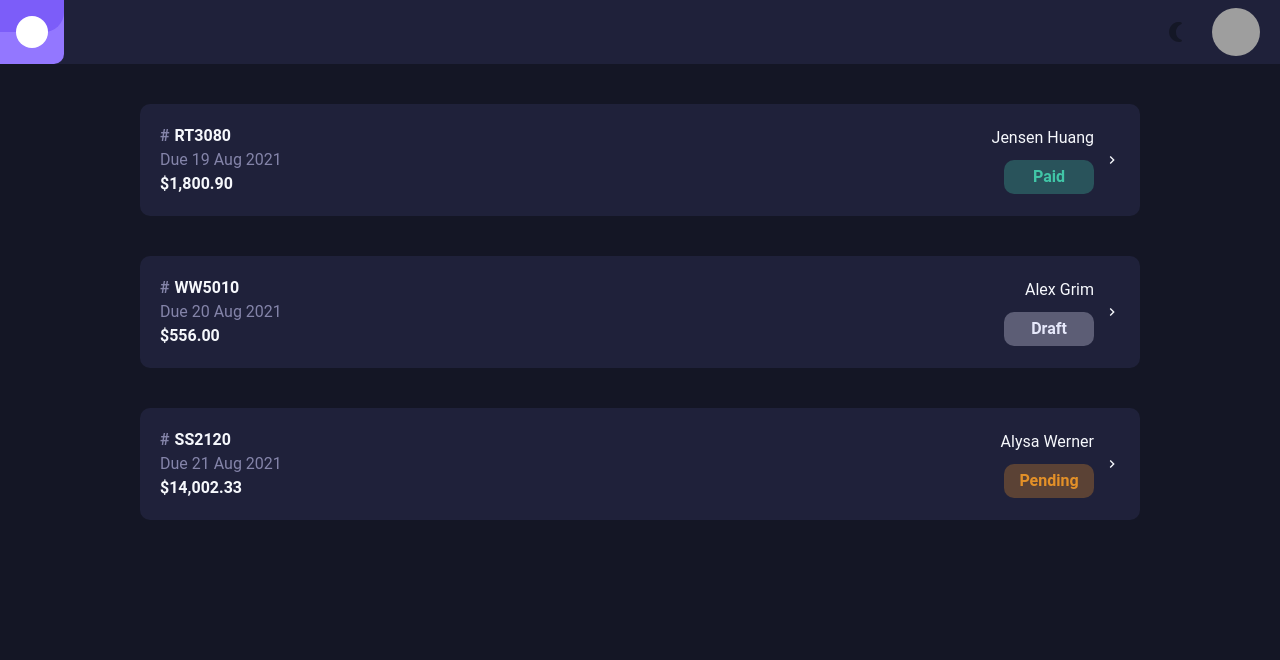
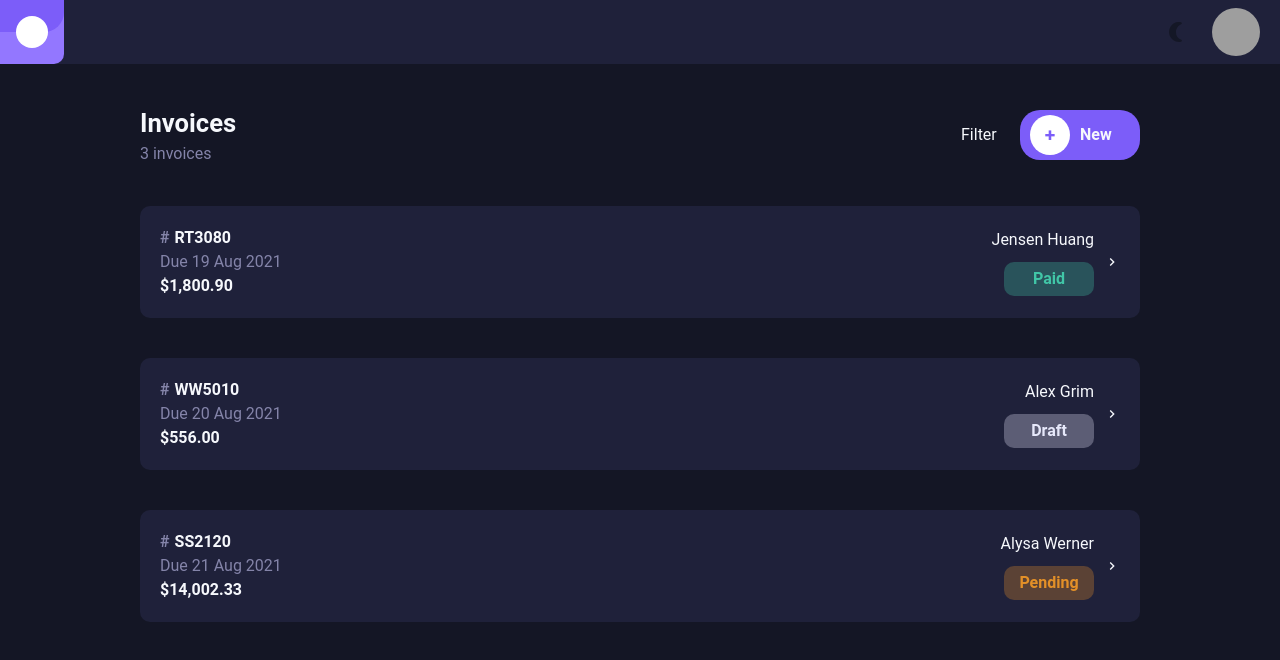
Before and after one commit to xFreshu/my-invoices, a React (Create React App) app: page / in a window 1280 px wide. Shown: the top 660 px of the page. Built offline with nearby package versions, Linux system fonts and the light colour scheme; grey boxes are pictures that could not be loaded.

Commit message:
create filtered section component

```diff
--- /dev/null
+++ b/src/components/molecules/FilterSection/FilterSection.jsx
@@ -0,0 +1,32 @@
+import React from 'react';
+import { StyledFilterSection } from './FilterSection.styles';
+import PropTypes from 'prop-types';
+
+const FilterSection = ({ invoices }) => {
+  return (
+    <StyledFilterSection>
+      <div>
+        <span>Invoices</span>
+        <span>{invoices.length} invoices</span>
+      </div>
+      <div>
+        <select>
+          <option value="MdNightlightRound">Filter</option>
+          <option value="Paid">Paid</option>
+          <option value="Draft">Draft</option>
+          <option value="Pending">Pending</option>
+        </select>
+        <button>
+          <b>+</b>
+          <span>New</span>
+        </button>
+      </div>
+    </StyledFilterSection>
+  );
+};
+
+FilterSection.propTypes = {
+  invoices: PropTypes.array.isRequired
+};
+
+export default FilterSection;
--- /dev/null
+++ b/src/components/molecules/FilterSection/FilterSection.styles.js
@@ -0,0 +1,73 @@
+import styled from 'styled-components';
+
+export const StyledFilterSection = styled.div`
+  display: flex;
+  justify-content: space-between;
+  margin: 40px auto 0;
+  max-width: 1000px;
+  width: 90%;
+  div {
+    :nth-child(1) {
+      display: flex;
+      flex-direction: column;
+      span {
+        :nth-child(1) {
+          font-size: 1.6rem;
+          font-weight: 700;
+          color: ${({ theme }) => theme.fontColor};
+        }
+        :nth-child(2) {
+          color: ${({ theme }) => theme.iconColor};
+        }
+      }
+    }
+    :nth-child(2) {
+      display: flex;
+      flex-direction: row;
+      align-items: center;
+      select {
+        background-color: transparent;
+        border: none;
+        color: ${({ theme }) => theme.fontColor};
+        -moz-appearance: none;
+        -webkit-appearance: none;
+        appearance: none;
+        option {
+          background-color: ${({ theme }) => theme.cardColor};
+          padding: 10px;
+          display: inline-block;
+        }
+      }
+      button {
+        background-color: ${({ theme }) => theme.specialColor};
+        width: 120px;
+        height: 50px;
+        border-radius: 20px;
+        border: none;
+        font-weight: 700;
+        color: ${({ theme }) => theme.fontColor};
+        display: flex;
+        align-items: center;
+        span {
+          margin-right: 10px;
+        }
+        b {
+          display: inline-block;
+          line-height: 40px;
+          background-color: #fff;
+          height: 40px;
+          width: 40px;
+          border-radius: 50%;
+          font-weight: 700;
+          color: ${({ theme }) => theme.specialColor};
+          font-size: 1.2rem;
+          text-align: center;
+          margin: 0 10px 0 10px;
+        }
+        :hover {
+          cursor: pointer;
+        }
+      }
+    }
+  }
+`;
--- /dev/null
+++ b/src/components/organisms/InvoicesContainer/InvoicesContainer.jsx
@@ -0,0 +1,27 @@
+import React from 'react';
+import InvoiceCard from '../../molecules/InvoiceCard/InvoiceCard';
+import { StyledInvoicesContainer } from './InvoicesContainer.styles';
+import PropTypes from 'prop-types';
+
+const InvoicesContainer = ({ invoices = [] }) => {
+  return (
+    <StyledInvoicesContainer>
+      {invoices.map(({ id, dateDue, invoicePrice, contractor, status }) => (
+        <InvoiceCard
+          key={id}
+          id={id}
+          dateDue={dateDue}
+          invoicePrice={invoicePrice}
+          contractor={contractor}
+          status={status}
+        />
+      ))}
+    </StyledInvoicesContainer>
+  );
+};
+
+InvoicesContainer.propTypes = {
+  invoices: PropTypes.array.isRequired
+};
+
+export default InvoicesContainer;
--- /dev/null
+++ b/src/components/organisms/InvoicesContainer/InvoicesContainer.styles.js
@@ -0,0 +1,9 @@
+import styled from 'styled-components';
+
+export const StyledInvoicesContainer = styled.ul`
+  display: flex;
+  align-items: center;
+  flex-direction: column;
+  list-style: none;
+  margin-top: 40px;
+`;
--- a/src/views/App.js
+++ b/src/views/App.js
@@ -1,9 +1,9 @@
 import React, { useState } from 'react';
 import styled from 'styled-components';
 import Navigation from '../components/molecules/Navigation/Navigation';
-import { MdKeyboardArrowRight } from 'react-icons/md';
-import StatusInvoice from '../components/atoms/StatusInvoice/StatusInvoice';
-import InvoiceCard from '../components/molecules/InvoiceCard/InvoiceCard';
+import InvoicesContainer from '../components/organisms/InvoicesContainer/InvoicesContainer';
+import FilterSection from '../components/molecules/FilterSection/FilterSection';
+
 const DUMMY_DATA = [
   {
     id: 'RT3080',
@@ -28,34 +28,13 @@ const DUMMY_DATA = [
   }
 ];
 
-const Test = styled.div`
-  color: ${({ theme }) => theme.paidColor};
-`;
-const InvoicesContainer = styled.ul`
-  display: flex;
-  align-items: center;
-  flex-direction: column;
-  list-style: none;
-  margin-top: 40px;
-`;
-
 const App = () => {
   const [invoices, setInvoices] = useState(DUMMY_DATA);
   return (
     <>
       <Navigation />
-      <InvoicesContainer>
-        {invoices.map(({ id, dateDue, invoicePrice, contractor, status }) => (
-          <InvoiceCard
-            key={id}
-            id={id}
-            dateDue={dateDue}
-            invoicePrice={invoicePrice}
-            contractor={contractor}
-            status={status}
-          />
-        ))}
-      </InvoicesContainer>
+      <FilterSection invoices={invoices} />
+      <InvoicesContainer invoices={invoices} />
     </>
   );
 };
```
Also changed, not shown: 1 other file (tests, documents, lock files or other folders).
